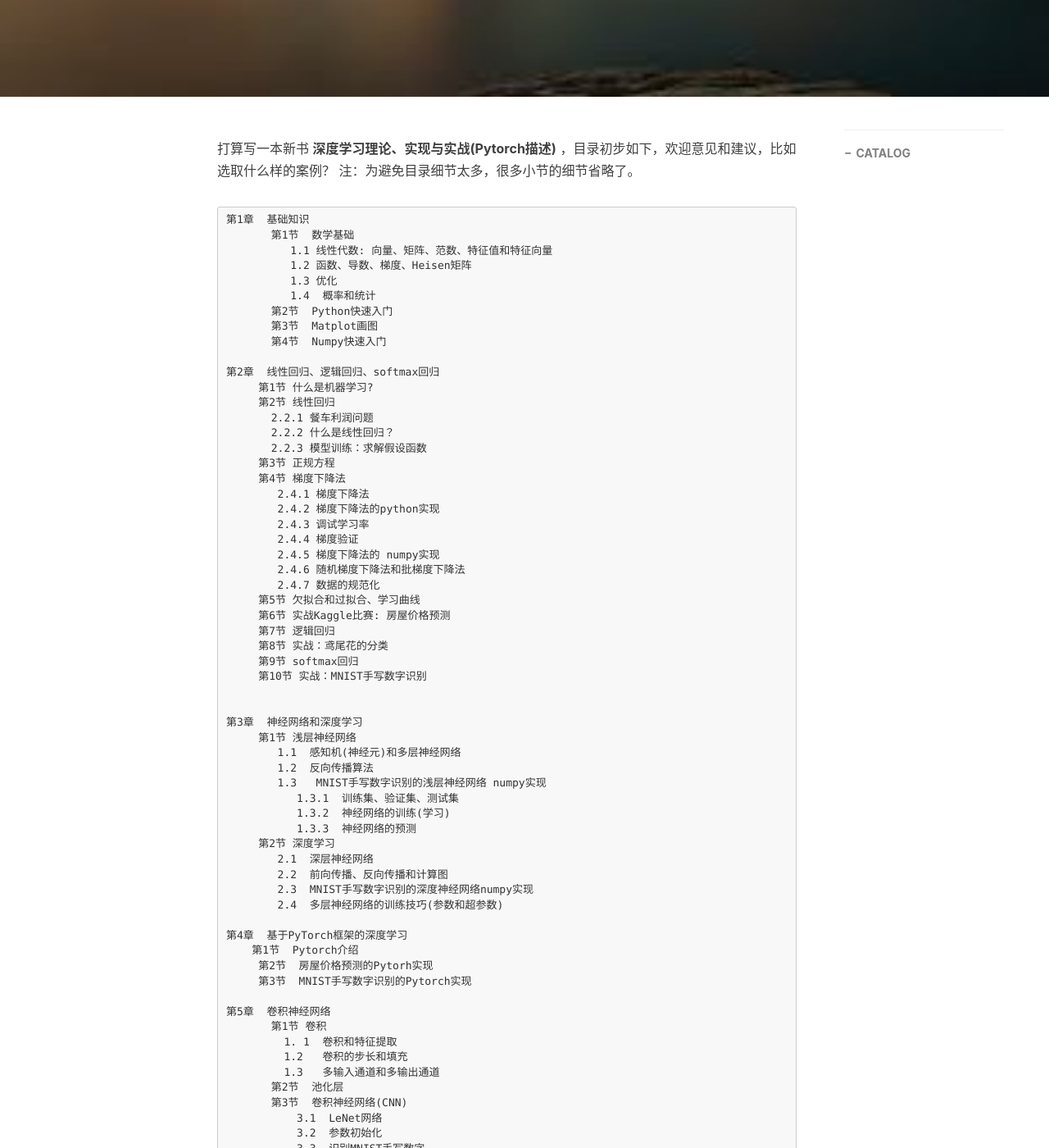
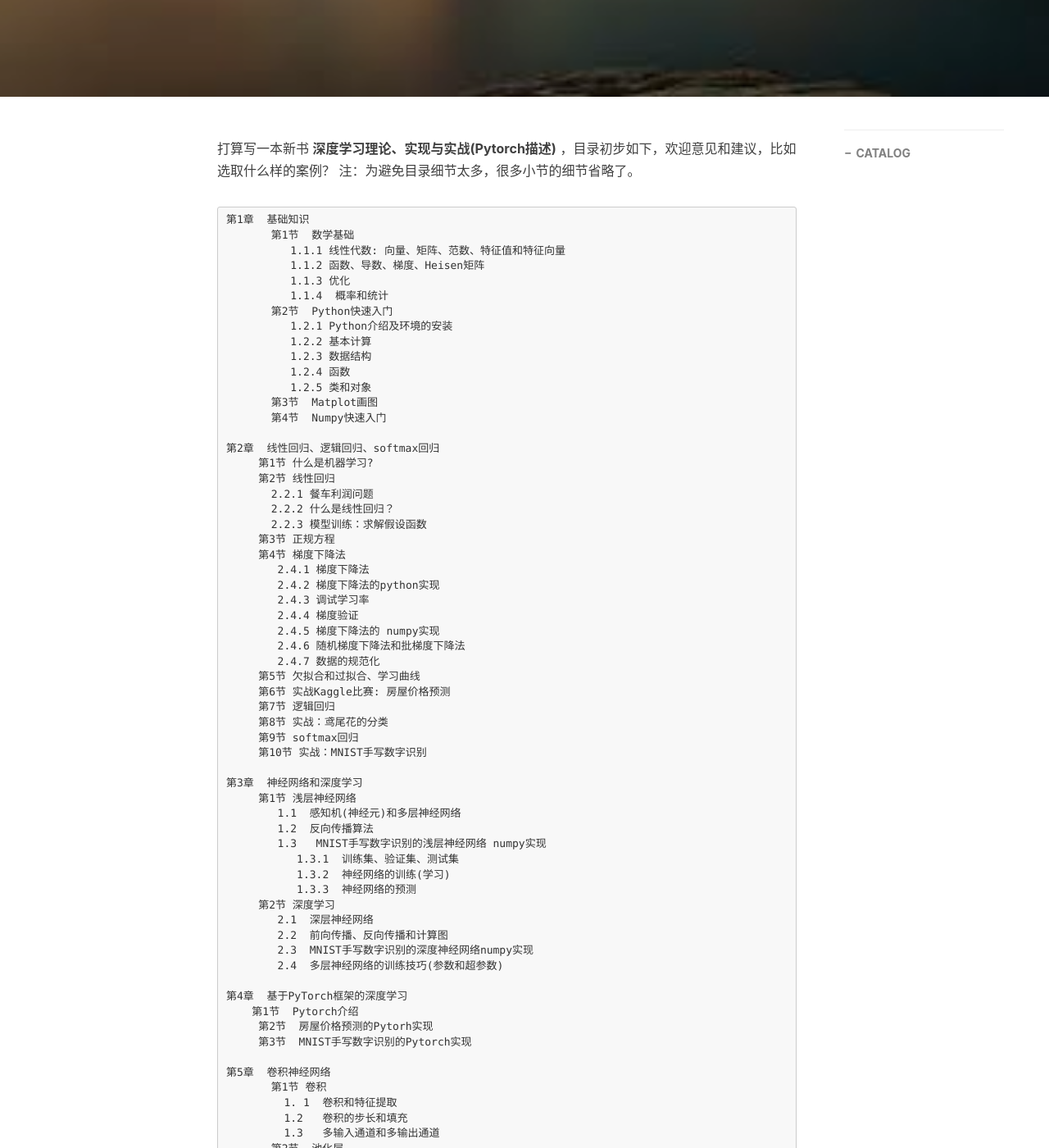
Before and after one commit to xuepro/xuepro.github.io, a Jekyll site: the page built from _posts/2019-08-05-新书“深度学习理论、实现与实战”目录.md, in a window 1280 px wide and 1400 px high, scrolled down 465 px. Shown: the whole window at 82% size. Built offline with Jekyll 4.4.1, drawn with Linux system fonts in a browser that asks for light colours; nearby versions of some CDN libraries; comment, search, counter and statistics services are not loaded; some of the changed text lies outside the part shown.

Commit message:
Update 2019-08-05-新书“深度学习理论、实现与实战”目录.md

````diff
--- a/_posts/2019-08-05-新书“深度学习理论、实现与实战”目录.md
+++ b/_posts/2019-08-05-新书“深度学习理论、实现与实战”目录.md
@@ -18,11 +18,16 @@ tags:
  ```
 第1章  基础知识
        第1节  数学基础
-          1.1 线性代数: 向量、矩阵、范数、特征值和特征向量
-          1.2 函数、导数、梯度、Heisen矩阵
-          1.3 优化
-          1.4  概率和统计
+          1.1.1 线性代数: 向量、矩阵、范数、特征值和特征向量
+          1.1.2 函数、导数、梯度、Heisen矩阵
+          1.1.3 优化
+          1.1.4  概率和统计
        第2节  Python快速入门
+          1.2.1 Python介绍及环境的安装
+          1.2.2 基本计算
+          1.2.3 数据结构
+          1.2.4 函数
+          1.2.5 类和对象
        第3节  Matplot画图
        第4节  Numpy快速入门
 
@@ -47,7 +52,6 @@ tags:
      第8节 实战：鸢尾花的分类
      第9节 softmax回归
      第10节 实战：MNIST手写数字识别
-
 
 第3章  神经网络和深度学习
      第1节 浅层神经网络
````
